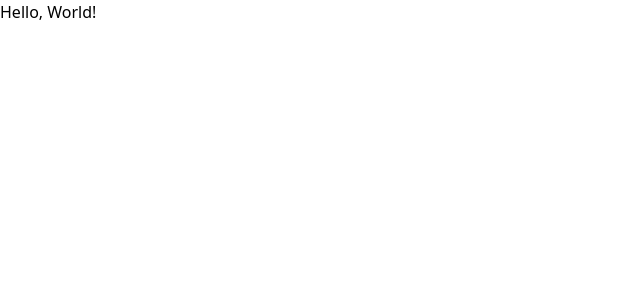
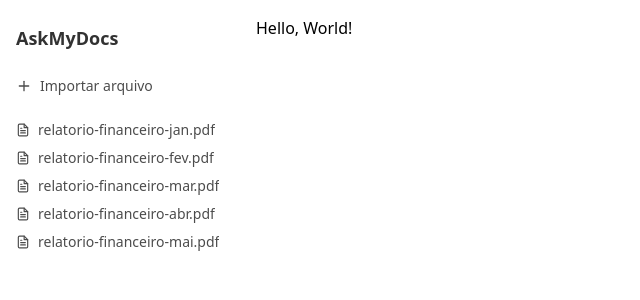
Before and after one commit to JVitoroliv3ira/askmydocs, a React (Vite) app in the folder askmydocs-frontend/: page / in a window 1280 px wide. Shown: the top 300 px of the page, without its empty margins (0-640 px from the left). Built offline with nearby package versions, Linux system fonts and the light colour scheme.

Commit message:
feat: Cria estrutura de paginas da aplicação

```diff
--- a/askmydocs-frontend/src/App.tsx
+++ b/askmydocs-frontend/src/App.tsx
@@ -1,9 +1,14 @@
+import { BrowserRouter, Route, Routes } from "react-router-dom";
+import Home from "./pages/Home";
+
 function App() {
 
   return (
-    <div>
-      <h1>Hello, World!</h1>
-    </div>
+    <BrowserRouter>
+      <Routes>
+        <Route path="/" element={<Home />} />
+      </Routes>
+    </BrowserRouter>
   )
 }
 
```
